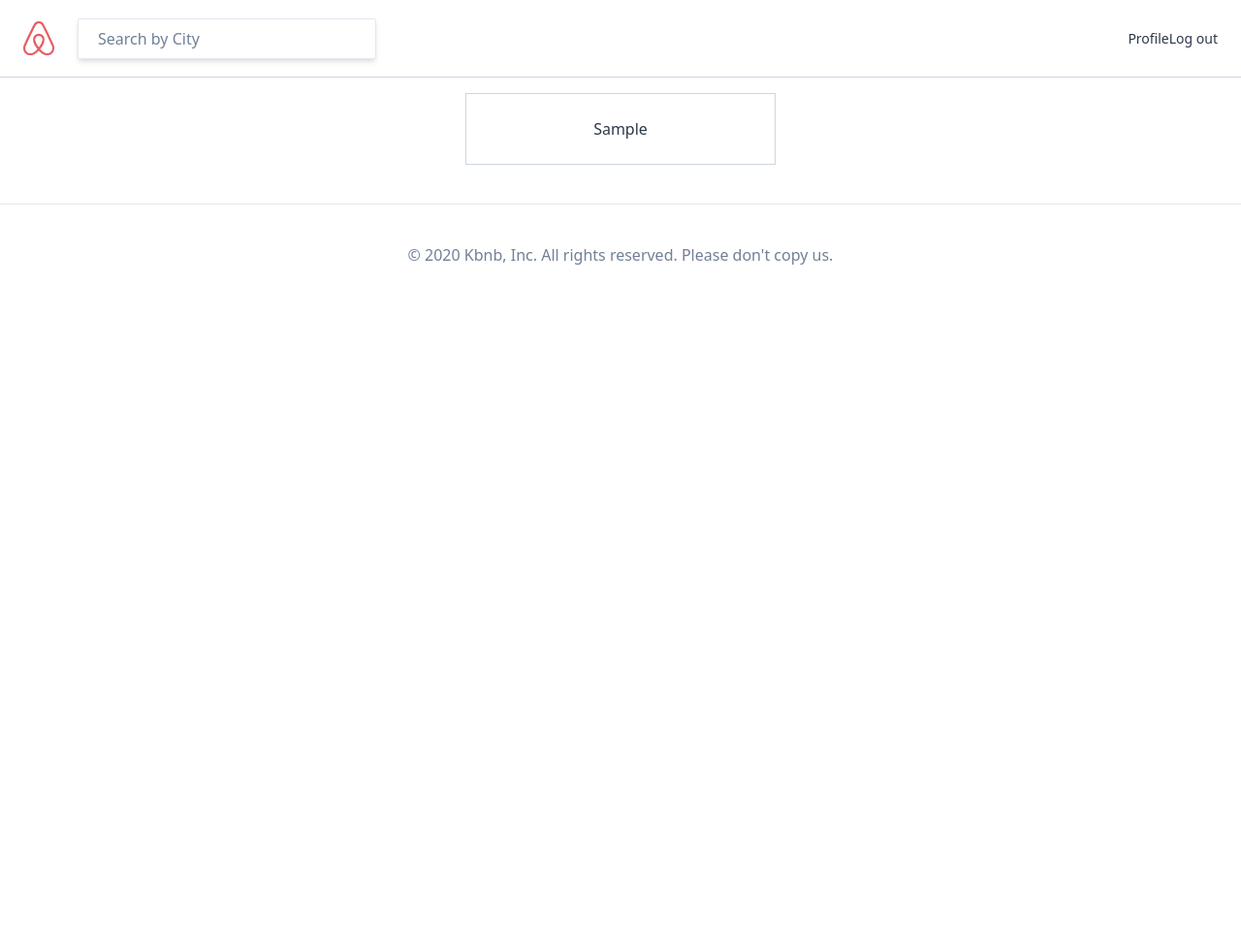
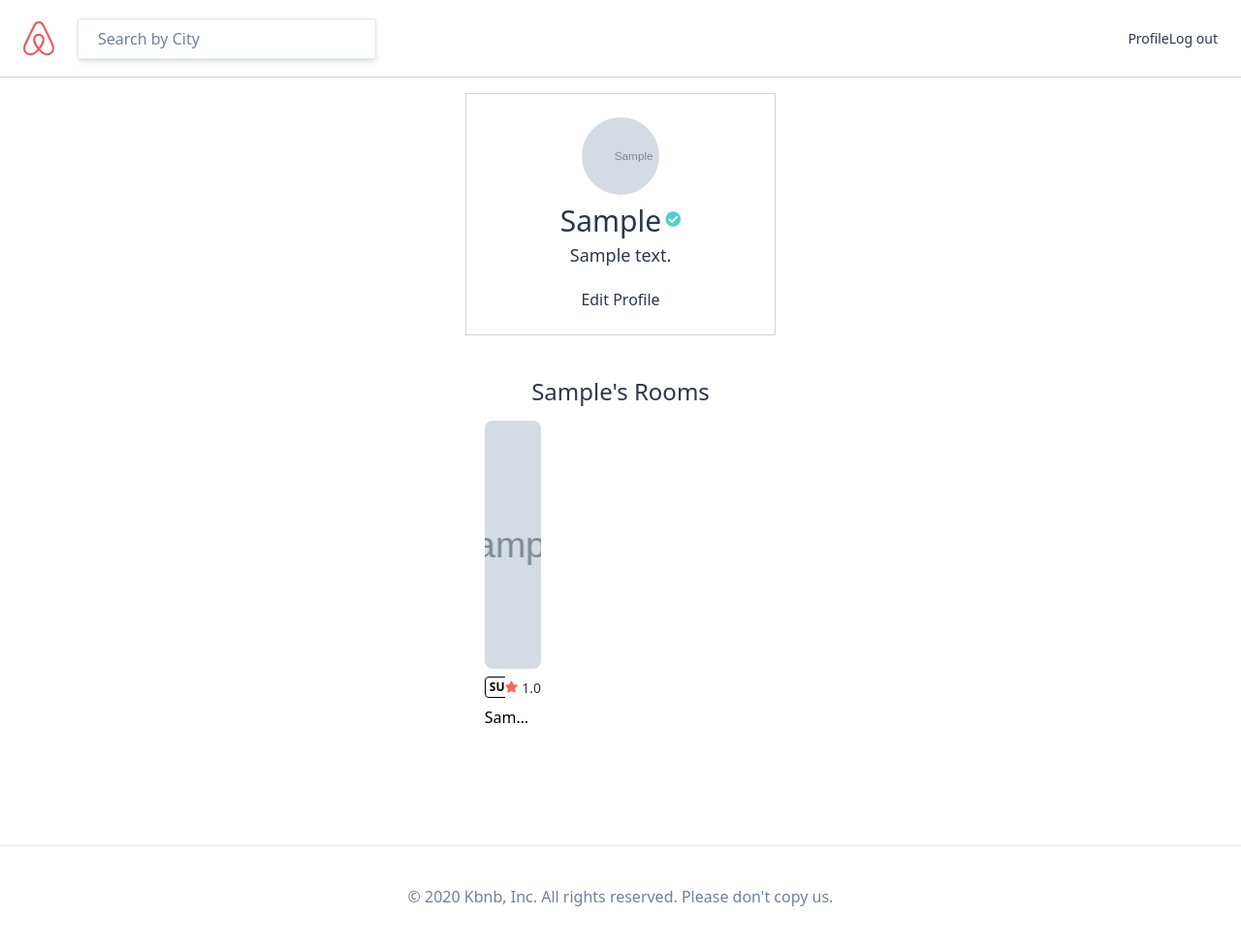
Before and after one commit to kih1024/airbnb_clone, a Django app: page /users/1/ in a window 1280 px wide. Shown: the whole page at 97% size. Before the commit the page ends 273 px from the top, so only its background shows below. Run offline with Django 3.2, Linux system fonts and the light colour scheme; a user stored in the database is signed in; tables that the repository leaves empty hold one stand-in row (values such as "Sample post"); grey boxes marked "Sample" are stand-in pictures; some libraries are stand-ins or nearby versions.

Commit message:
유저정보 html 업데이트

```diff
--- a/templates/users/user_detail.html
+++ b/templates/users/user_detail.html
@@ -1,12 +1,43 @@
 {% extends 'base.html' %}
 
 {% block page_title %}
-    Login
+    {{user_obj.first_name}}'s Profile
 {% endblock page_title %}
 
 {% block content %}
-    <div class="container xl:w-1/4 lg:w-5/12 md:w-1/2 mx-auto my-10 flex flex-col items-center border p-6 border-gray-400">
-        {{user_obj.first_name}}
+
+    <div {% if user_obj.rooms.count <= 4 %}class="h-75vh"{% endif %}>
+        <div class="container xl:w-1/4 lg:w-5/12 md:w-1/2 mx-auto my-10 flex flex-col items-center border p-6 border-gray-400">
+
+            {% include "mixins/user_avatar.html" with user=user_obj %}
+
+            <div class="flex items-center">
+                <span class="font-medium text-3xl mt-1">{{user_obj.first_name}}</span>
+                {% if user_obj.superhost %}
+                        <i class="fas fa-check-circle text-teal-400 ml-1"></i>
+                {% endif %}
+
+
+            </div>
+
+            <span class="font-medium text-lg mb-5">{{user_obj.bio}}</span>
+
+            {% if user == user_obj %}
+                <a href="#" class="btn-link">Edit Profile</a>
+            {% endif %}
+        </div>
+
+        {% if user_obj.rooms.count > 0 %}
+            <div class="container mx-auto pb-10 flex flex-col items-center">
+                <h3 class="mb-3 text-2xl">{{user_obj.first_name}}'s Rooms</h3>
+                <div class="flex flex-wrap -mx-40 mb-10">
+                    {% for room in user_obj.rooms.all %}
+                        {% include 'mixins/room_card.html' with room=room %}
+                    {% endfor %}
+                </div>
+            </div>
+        </div>
+        {% endif %}
     </div>
 
 {% endblock content %}
```
